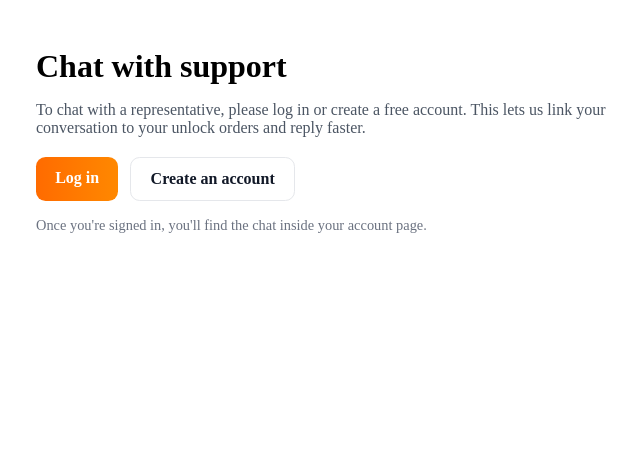
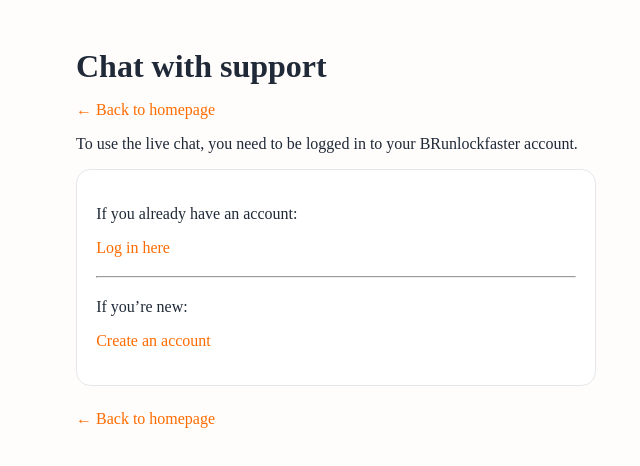
Before and after one commit to Clif21/brunlockfaster-frontend, a Next.js app: page /chat in a window 1280 px wide. Shown: the top 466 px of the page, without its empty margins (304-944 px from the left). Built offline with nearby package versions, Linux system fonts and the light colour scheme.

Commit message:
Add back to homepage links on auth pages

```diff
--- a/app/chat/page.jsx
+++ b/app/chat/page.jsx
@@ -1,93 +1,52 @@
+// frontend/app/chat/page.jsx
 "use client";
 
-import { useEffect, useState } from "react";
-import { useRouter } from "next/navigation";
-
-export default function ChatAccessPage() {
-  const router = useRouter();
-  const [checking, setChecking] = useState(true);
-
-  useEffect(() => {
-    try {
-      const token = localStorage.getItem("br_token");
-      const userStr = localStorage.getItem("br_user");
-
-      // If already logged in, go straight to account (where chat lives)
-      if (token && userStr) {
-        router.push("/account");
-        return;
-      }
-    } catch (e) {
-      console.error("chat access check error:", e);
-    } finally {
-      setChecking(false);
-    }
-  }, [router]);
-
-  if (checking) {
-    return (
-      <main style={wrap}>
-        <p>Checking your session...</p>
-      </main>
-    );
-  }
-
+export default function ChatEntryPage() {
   return (
     <main style={wrap}>
       <h1 style={h1}>Chat with support</h1>
-      <p style={p}>
-        To chat with a representative, please log in or create a free account.
-        This lets us link your conversation to your unlock orders and reply faster.
+
+      {/* Back to homepage near the top */}
+      <p style={{ marginBottom: "1rem" }}>
+        <a href="/">← Back to homepage</a>
       </p>
 
-      <div style={buttons}>
-        <a href="/login" style={btnPrimary}>
-          Log in
-        </a>
-        <a href="/register" style={btnSecondary}>
-          Create an account
-        </a>
+      <p style={{ marginBottom: "1rem" }}>
+        To use the live chat, you need to be logged in to your BRunlockfaster account.
+      </p>
+
+      <div style={box}>
+        <p>If you already have an account:</p>
+        <p>
+          <a href="/login">Log in here</a>
+        </p>
+        <hr style={{ margin: "1.2rem 0" }} />
+        <p>If you’re new:</p>
+        <p>
+          <a href="/register">Create an account</a>
+        </p>
       </div>
 
-      <p style={hint}>
-        Once you&apos;re signed in, you&apos;ll find the chat inside your account page.
+      {/* Extra back link at the bottom as well */}
+      <p style={{ marginTop: "1.5rem" }}>
+        <a href="/">← Back to homepage</a>
       </p>
+
+      <style jsx>{css}</style>
     </main>
   );
 }
 
-const wrap = { maxWidth: 600, margin: "3rem auto", padding: "0 1.5rem" };
-const h1 = { fontSize: "2rem", marginBottom: "1rem" };
-const p = { fontSize: "1rem", color: "#4B5563" };
-
-const buttons = {
-  display: "flex",
-  flexWrap: "wrap",
-  gap: "0.75rem",
-  marginTop: "1.25rem",
+const wrap = { maxWidth: 520, margin: "3rem auto", padding: "0 1.5rem" };
+const h1 = { fontSize: "2rem", marginBottom: "0.5rem" };
+const box = {
+  background: "#fff",
+  border: "1px solid #E5E7EB",
+  borderRadius: "0.9rem",
+  padding: "1.2rem",
 };
 
-const btnPrimary = {
-  background: "linear-gradient(90deg, #FF6B00 0%, #FF8800 100%)",
-  color: "#fff",
-  padding: "0.75rem 1.2rem",
-  borderRadius: "0.6rem",
-  textDecoration: "none",
-  fontWeight: 700,
-};
-
-const btnSecondary = {
-  border: "1px solid #E5E7EB",
-  padding: "0.75rem 1.2rem",
-  borderRadius: "0.6rem",
-  textDecoration: "none",
-  color: "#111827",
-  background: "#fff",
-  fontWeight: 600,
-};
-
-const hint = {
-  marginTop: "1rem",
-  fontSize: "0.9rem",
-  color: "#6B7280",
-};
+const css = `
+  :global(body){background:#FFFDFB;color:#1F2937}
+  a{color:#FF6B00;text-decoration:none}
+`;
--- a/app/login/page.jsx
+++ b/app/login/page.jsx
@@ -35,6 +35,12 @@
   return (
     <main style={wrap}>
       <h1 style={h1}>Log in</h1>
+
+      {/* Back to homepage link */}
+      <p style={{ marginBottom: "1rem" }}>
+        <a href="/">← Back to homepage</a>
+      </p>
+
       <form onSubmit={submit} style={form}>
         <label>
           Email
```
Also changed, not shown: app/register/page.jsx (+8 -1 lines).
